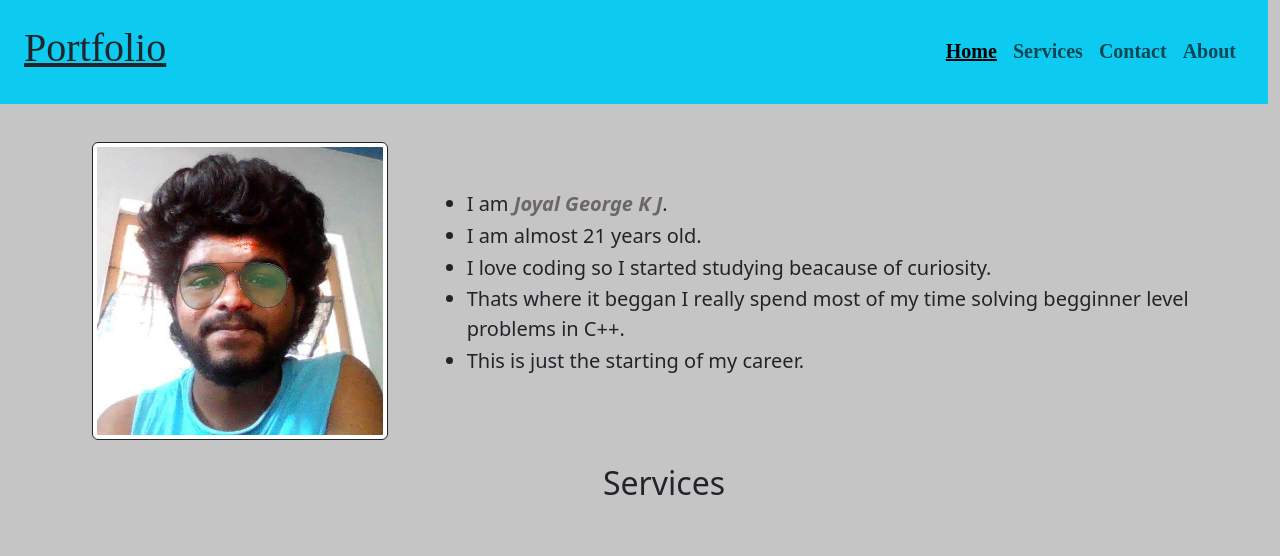
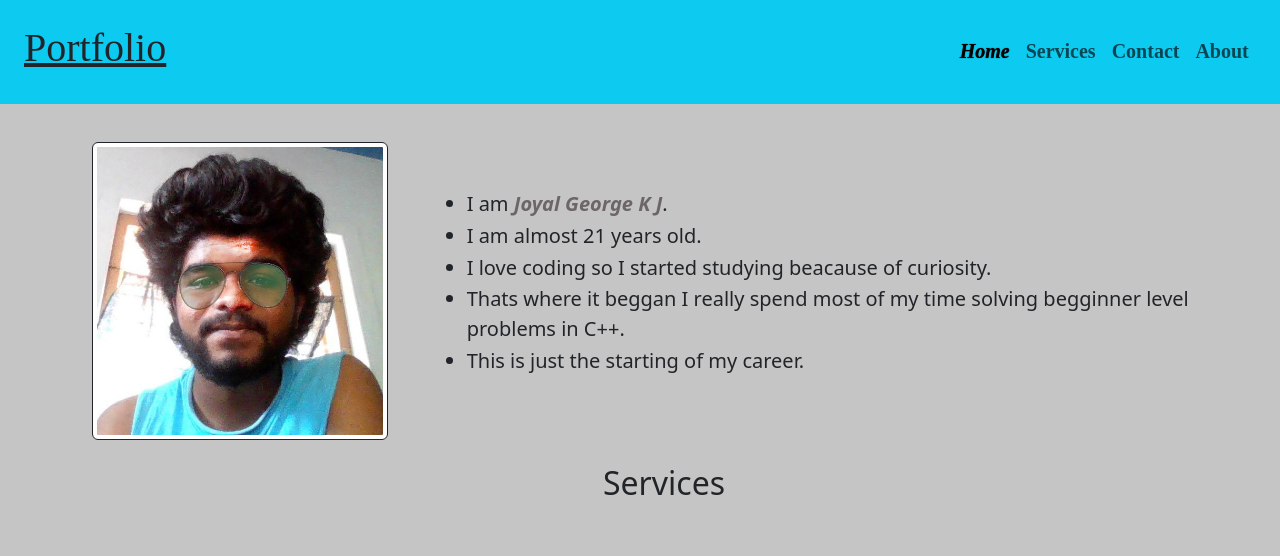
Before and after one commit to joyal-mown/Profilio, a plain HTML site: page index.html in a window 1280 px wide. Shown: the top 556 px of the page. Drawn offline with nearby package versions, Linux system fonts and the light colour scheme; a web font is replaced by a local one.

Commit message:
Updated nav bar

```diff
--- a/index.html
+++ b/index.html
@@ -36,7 +36,7 @@
                         <div class="collapse navbar-collapse justify-content-end" id="navbarNav">
                             <ul class="navbar-right navbar-nav">
                             <li class="nav-item">
-                                <a class="nav-link active" aria-current="page" href="#Home"><u>Home</u></a>
+                                <a class="nav-link active" aria-current="page" href="#Home"><span>Home</span></a>
                             </li>
                             <li class="nav-item">
                                 <a class="nav-link" href="#services">Services</a>
--- a/style.css
+++ b/style.css
@@ -6,7 +6,7 @@
 
 header{
 
-  width: 100%;
+  width: 101%;
   z-index: 1;
 
 }
@@ -37,11 +37,29 @@ h2{
 
 }
 
+nav div ul li span{
+
+  text-shadow: 0 0 1px black;
+  font-weight: bolder;
+  font-style: none;
+  color: black;
+
+}
+
 nav div ul li{
 
   font-weight: bold;
   font-size: 20px;
   font-family: "High Tower Text";
+
+}
+
+nav div ul li:hover{
+
+  transform: translate(0 , 1px);
+  border-radius: 5px;
+  background-color: rgb(97, 244, 255);
+  border: 1px solid rgb(97, 244, 255);
 
 }
 
```
